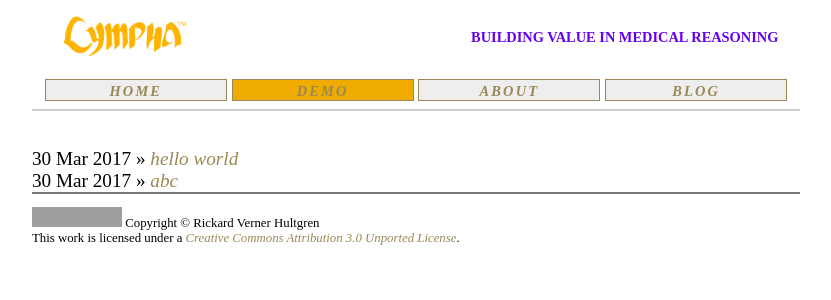
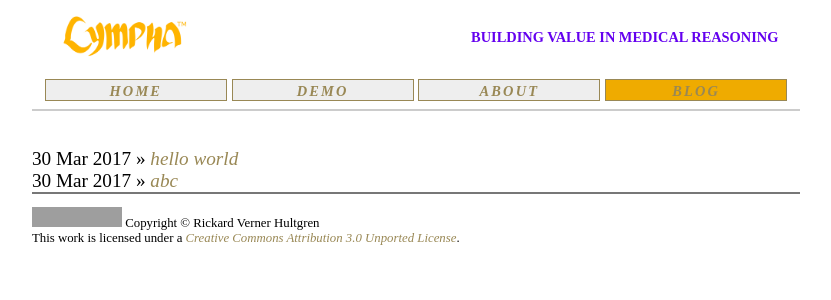
Before and after one commit to RickardHultgren/LYMPHA, a Jekyll site: the page built from blog.md, in a window 1280 px wide. Shown: the top 300 px of the page, without its empty margins (224-1055 px from the left). Built offline with Jekyll 4.4.1, drawn with Linux system fonts in a browser that asks for light colours; some web fonts are replaced; our own code applies the rules of GitHub Pages for plain Markdown files; grey boxes are pictures that could not be loaded.

Commit message:
Update header.html

```diff
--- a/_includes/header.html
+++ b/_includes/header.html
@@ -14,7 +14,7 @@ function changeMenu() {
 		</a><span style="float:right;display:block;padding:2em 1.5em 0em  0.5em;font-size:0.75em;letter-spacing:0em;color:#6400EF;font-weight:bold;">BUILDING VALUE IN MEDICAL REASONING</span><br>
 	<div style="margin-top:-1em;border-bottom:0.2vw solid #cccccc;text-align:center;z-index:3;width:60vw;position:absolute;top:5em;">
 		<a id="indextext" href="index"><div class="menu2" id="index">HOME</div></a>
-		<a id="demotext" href="demo"><div class="menu2" id="blog">DEMO</div></a>
+		<a id="demotext" href="demo"><div class="menu2" id="demo">DEMO</div></a>
 		<a id="abouttext" href="about"><div class="menu2" id="about">ABOUT</div></a>
 		<a id="blogtext" href="blog"><div class="menu2" id="blog">BLOG</div></a>
 	</div>
```
